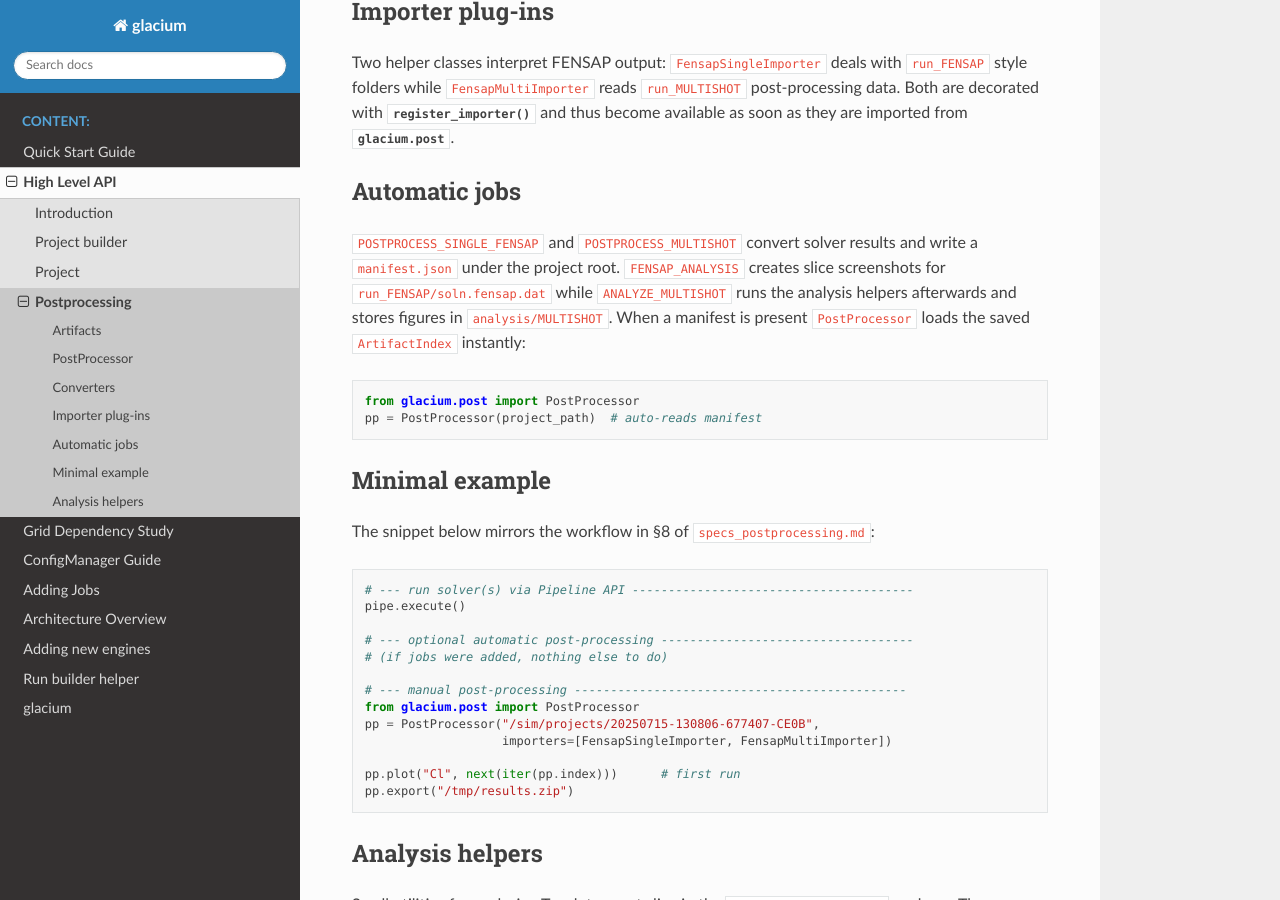
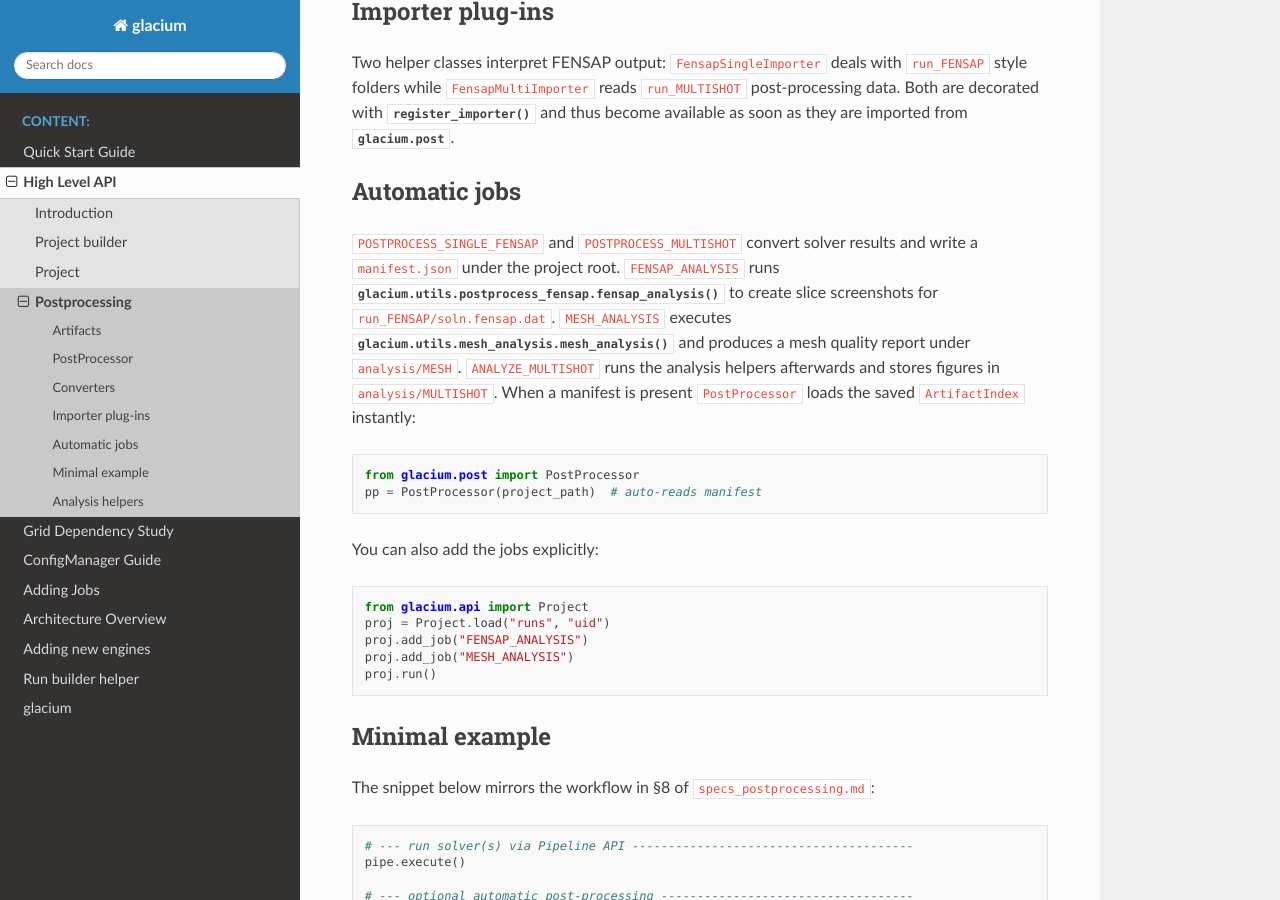
Before and after one commit to fledit-sh/glacium-repo, a Sphinx documentation site: the page built from docs/high_level_api/postprocessing.rst, in a window 1280 px wide and 900 px high, scrolled down 793 px. Built offline with Sphinx 7.4.7 and the Read the Docs theme 3.1.0, drawn with Linux system fonts in a browser that asks for light colours.

Commit message:
Document analysis jobs and add tests

```diff
--- a/docs/high_level_api/postprocessing.rst
+++ b/docs/high_level_api/postprocessing.rst
@@ -49,13 +49,24 @@ Automatic jobs
 
 ``POSTPROCESS_SINGLE_FENSAP`` and ``POSTPROCESS_MULTISHOT`` convert solver
 results and write a ``manifest.json`` under the project root.
-``FENSAP_ANALYSIS`` creates slice screenshots for ``run_FENSAP/soln.fensap.dat``
-while ``ANALYZE_MULTISHOT`` runs the analysis helpers afterwards and stores
-figures in ``analysis/MULTISHOT``.
+``FENSAP_ANALYSIS`` runs :func:`glacium.utils.postprocess_fensap.fensap_analysis`
+to create slice screenshots for ``run_FENSAP/soln.fensap.dat``.
+``MESH_ANALYSIS`` executes :func:`glacium.utils.mesh_analysis.mesh_analysis`
+and produces a mesh quality report under ``analysis/MESH``.
+``ANALYZE_MULTISHOT`` runs the analysis helpers afterwards and stores figures in
+``analysis/MULTISHOT``.
 When a manifest is present ``PostProcessor`` loads the saved ``ArtifactIndex`` instantly::
 
    from glacium.post import PostProcessor
    pp = PostProcessor(project_path)  # auto-reads manifest
+
+You can also add the jobs explicitly::
+
+   from glacium.api import Project
+   proj = Project.load("runs", "uid")
+   proj.add_job("FENSAP_ANALYSIS")
+   proj.add_job("MESH_ANALYSIS")
+   proj.run()
 
 Minimal example
 ---------------
```
Also changed, not shown: 3 other files.
